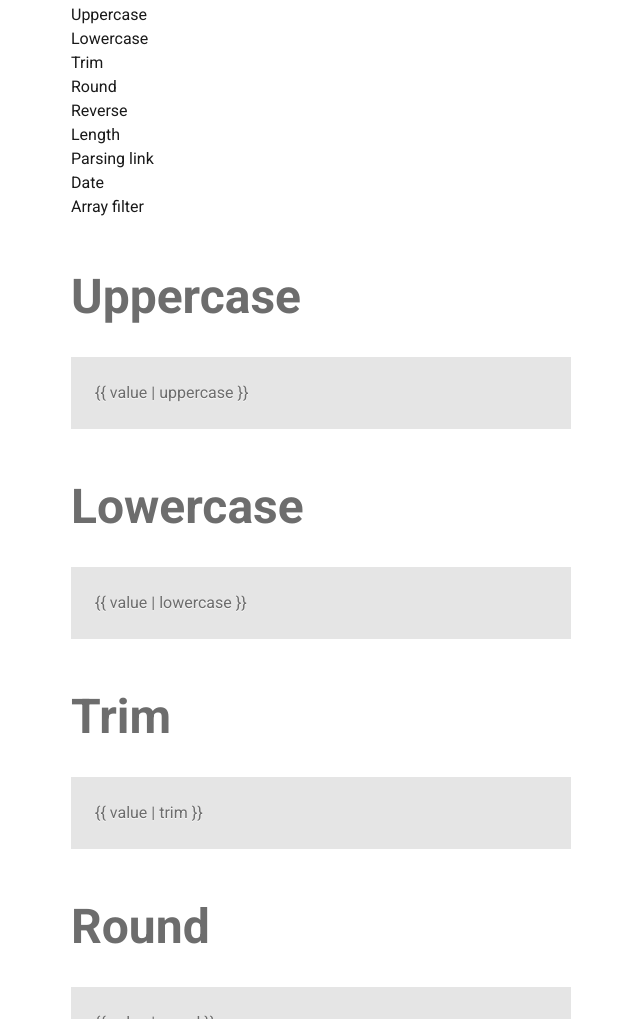
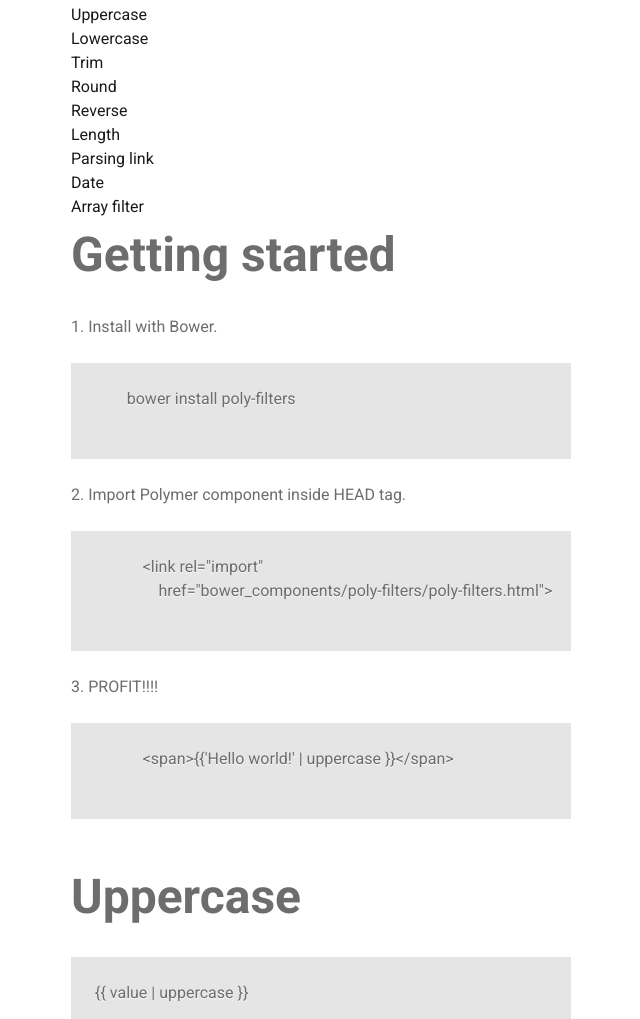
Before and after one commit to mbarinov/poly-filters, a plain HTML site: page index.html in a window 1280 px wide. Shown: the part 1001-2020 px from the top of the page, without its empty margins (319-959 px from the left). Drawn offline with Linux system fonts and the light colour scheme.

Commit message:
getting started

```diff
--- a/index.html
+++ b/index.html
@@ -79,6 +79,24 @@
                 <a href="#arrayfilter">Array filter</a>
             </li>
         </ul>
+
+        <h3>Getting started</h3>
+
+        1. Install with Bower.
+        <pre>
+        bower install poly-filters
+        </pre>
+        2. Import Polymer component inside HEAD tag.
+        <pre>
+            &lt;link rel=&quot;import&quot;
+                href=&quot;bower_components/poly-filters/poly-filters.html&quot;&gt;
+        </pre>
+        3. PROFIT!!!!
+        <pre>
+            &lt;span&gt;{{'Hello world!' | uppercase }}&lt;/span&gt;
+        </pre>
+
+
         <div class="filter-card" id="uppercase">
 
             <h3>Uppercase</h3>
@@ -277,6 +295,7 @@
     console.log('Thanks for code review, I appreciate it. Also, you can hire me. http://mbarinov.github.io');
 </script>
 <!-- Go to www.addthis.com/dashboard to customize your tools -->
-<script type="text/javascript" src="//s7.addthis.com/js/300/addthis_widget.js#pubid=ra-54e1d8cd021ddab5" async="async"></script>
+<script type="text/javascript" src="//s7.addthis.com/js/300/addthis_widget.js#pubid=ra-54e1d8cd021ddab5"
+        async="async"></script>
 </body>
 </html>
```
